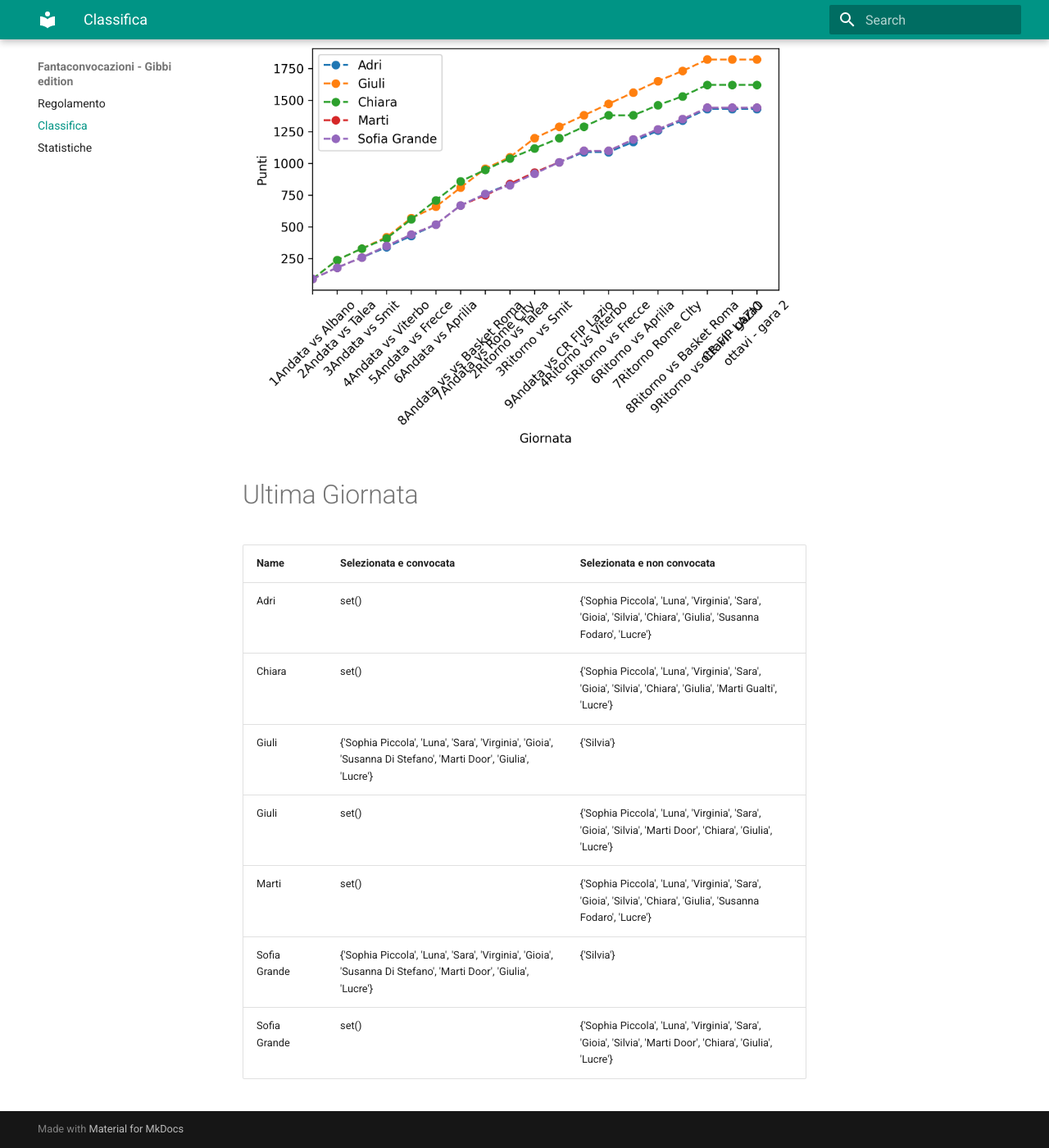
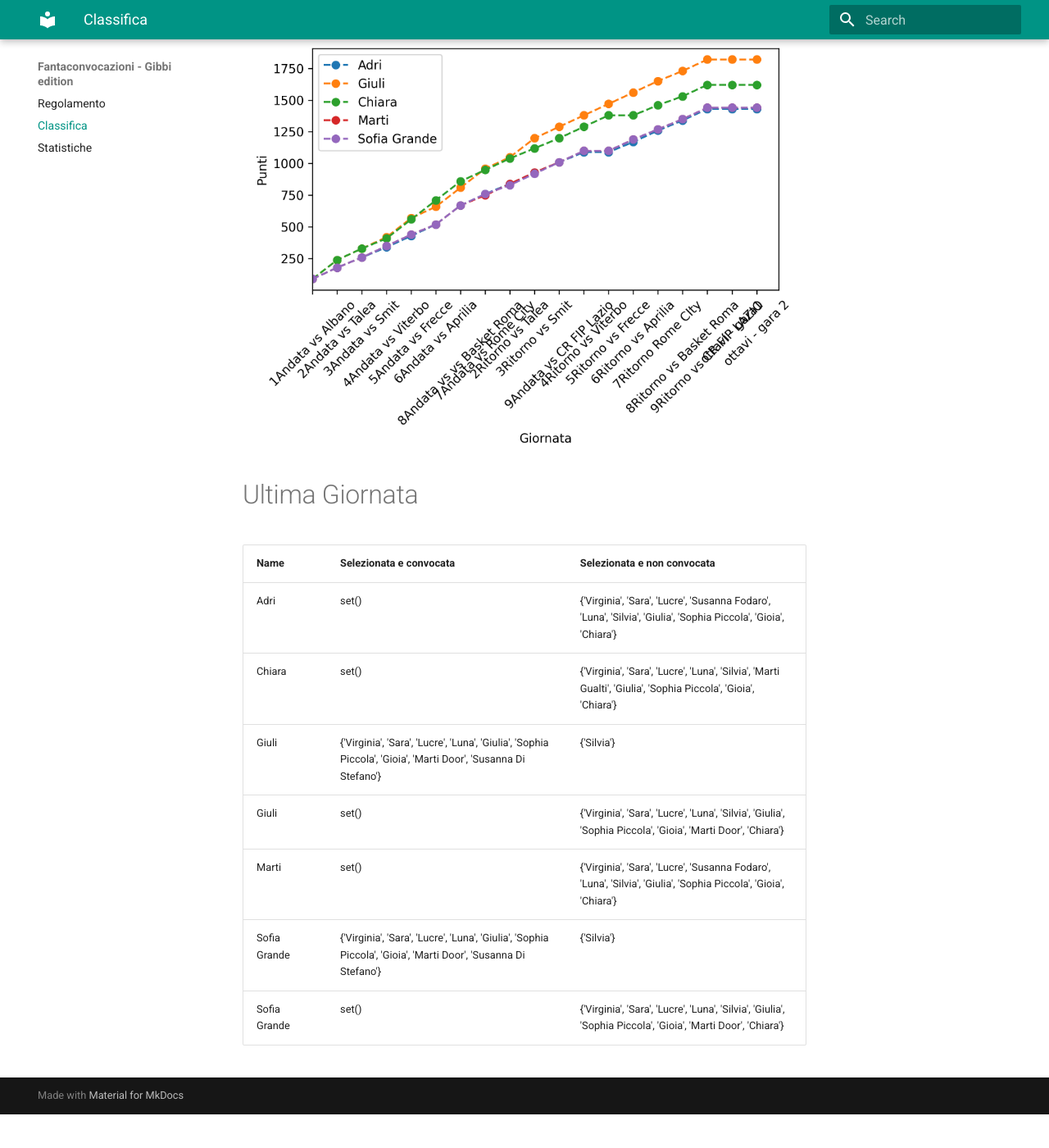
Before and after one commit to martinig94/fantagibbi, an MkDocs documentation site: the page built from docs/Classifica.md, in a window 1280 px wide and 1400 px high, scrolled down 565 px. Shown: the whole window at 82% size. Built offline with MkDocs 1.6.1 and Material for MkDocs 9.7.7, drawn with Linux system fonts in a browser that asks for light colours; after the commit the page ends 1924 px from its top, so only the background shows below that.

Commit message:
Auto-update from main.py

```diff
--- a/docs/Classifica.md
+++ b/docs/Classifica.md
@@ -18,11 +18,11 @@
 <!-- START_TABLE CORRECT -->
 | Name         | Selezionata e convocata                                                                                        | Selezionata e non convocata                                                                                      |
 |:-------------|:---------------------------------------------------------------------------------------------------------------|:-----------------------------------------------------------------------------------------------------------------|
-| Adri         | set()                                                                                                          | {'Sophia Piccola', 'Luna', 'Virginia', 'Sara', 'Gioia', 'Silvia', 'Chiara', 'Giulia', 'Susanna Fodaro', 'Lucre'} |
-| Chiara       | set()                                                                                                          | {'Sophia Piccola', 'Luna', 'Virginia', 'Sara', 'Gioia', 'Silvia', 'Chiara', 'Giulia', 'Marti Gualti', 'Lucre'}   |
-| Giuli        | {'Sophia Piccola', 'Luna', 'Sara', 'Virginia', 'Gioia', 'Susanna Di Stefano', 'Marti Door', 'Giulia', 'Lucre'} | {'Silvia'}                                                                                                       |
-| Giuli        | set()                                                                                                          | {'Sophia Piccola', 'Luna', 'Virginia', 'Sara', 'Gioia', 'Silvia', 'Marti Door', 'Chiara', 'Giulia', 'Lucre'}     |
-| Marti        | set()                                                                                                          | {'Sophia Piccola', 'Luna', 'Virginia', 'Sara', 'Gioia', 'Silvia', 'Chiara', 'Giulia', 'Susanna Fodaro', 'Lucre'} |
-| Sofia Grande | {'Sophia Piccola', 'Luna', 'Sara', 'Virginia', 'Gioia', 'Susanna Di Stefano', 'Marti Door', 'Giulia', 'Lucre'} | {'Silvia'}                                                                                                       |
-| Sofia Grande | set()                                                                                                          | {'Sophia Piccola', 'Luna', 'Virginia', 'Sara', 'Gioia', 'Silvia', 'Marti Door', 'Chiara', 'Giulia', 'Lucre'}     |
+| Adri         | set()                                                                                                          | {'Virginia', 'Sara', 'Lucre', 'Susanna Fodaro', 'Luna', 'Silvia', 'Giulia', 'Sophia Piccola', 'Gioia', 'Chiara'} |
+| Chiara       | set()                                                                                                          | {'Virginia', 'Sara', 'Lucre', 'Luna', 'Silvia', 'Marti Gualti', 'Giulia', 'Sophia Piccola', 'Gioia', 'Chiara'}   |
+| Giuli        | {'Virginia', 'Sara', 'Lucre', 'Luna', 'Giulia', 'Sophia Piccola', 'Gioia', 'Marti Door', 'Susanna Di Stefano'} | {'Silvia'}                                                                                                       |
+| Giuli        | set()                                                                                                          | {'Virginia', 'Sara', 'Lucre', 'Luna', 'Silvia', 'Giulia', 'Sophia Piccola', 'Gioia', 'Marti Door', 'Chiara'}     |
+| Marti        | set()                                                                                                          | {'Virginia', 'Sara', 'Lucre', 'Susanna Fodaro', 'Luna', 'Silvia', 'Giulia', 'Sophia Piccola', 'Gioia', 'Chiara'} |
+| Sofia Grande | {'Virginia', 'Sara', 'Lucre', 'Luna', 'Giulia', 'Sophia Piccola', 'Gioia', 'Marti Door', 'Susanna Di Stefano'} | {'Silvia'}                                                                                                       |
+| Sofia Grande | set()                                                                                                          | {'Virginia', 'Sara', 'Lucre', 'Luna', 'Silvia', 'Giulia', 'Sophia Piccola', 'Gioia', 'Marti Door', 'Chiara'}     |
 <!-- END_TABLE CORRECT -->
```
